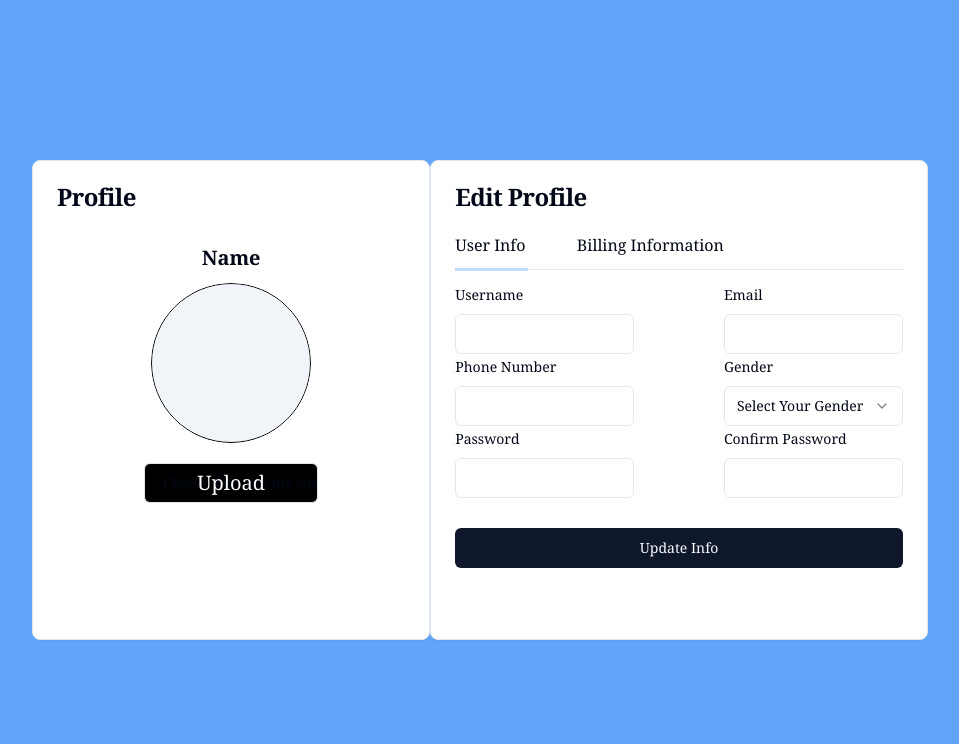
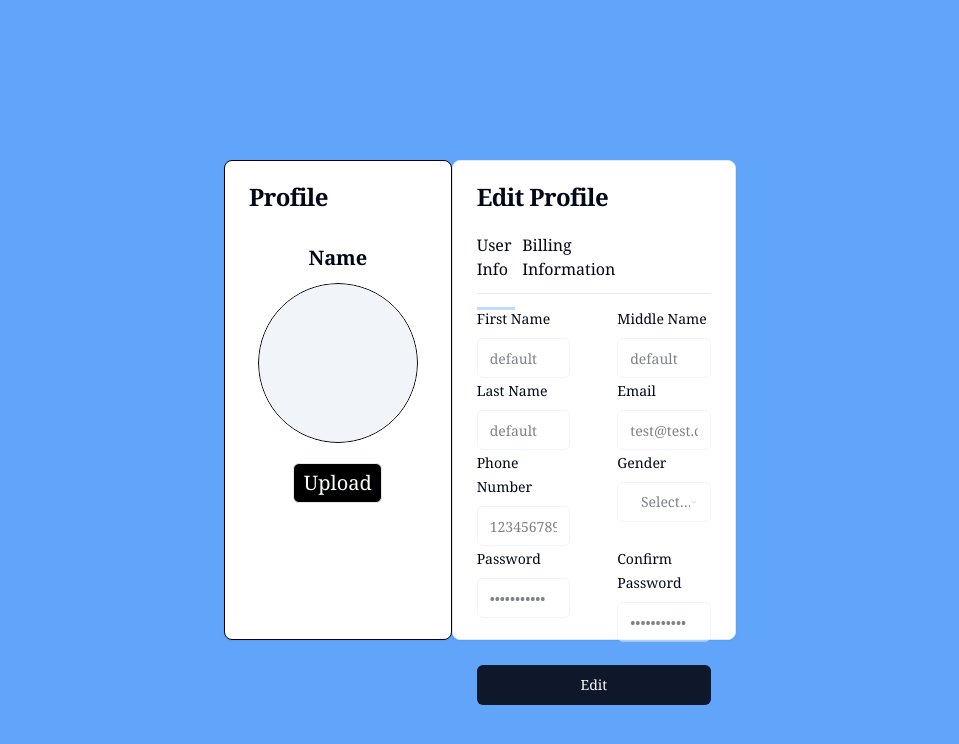
Before and after one commit to lLab-sy/eiei-se2, a Next.js app in the folder frontend/: page /user-profile in a window 1280 px wide. Shown: the top 744 px of the page, without its empty margins (160-1119 px from the left). Built offline with nearby package versions, Linux system fonts and the light colour scheme.

Commit message:
Improve: improve user profile

```diff
--- a/frontend/src/app/(logged-in)/user-profile/page.tsx
+++ b/frontend/src/app/(logged-in)/user-profile/page.tsx
@@ -29,18 +29,18 @@ import styles from "./animation.module.css";
 import { Label } from "@/components/ui/label";
 import Image from "next/image";
 import { Avatar, AvatarFallback, AvatarImage } from "@/components/ui/avatar";
+import { useToast } from "@/hooks/use-toast";
 
 //missing
 //sort position form error
 //upload photo functionality
 // reponsive
 
-const formSchema = z.object({
-  username: z
-      .string()
-      .min(15, "Username must contain at least 15 characters")
-      .max(50, "Username must contain at most 50 characters")
-      .regex(new RegExp("^[^0-9]*$"), "Username must not contain number"),
+const formSchema = z
+  .object({
+    firstName: z.string().optional(),
+    middleName: z.string().optional(),
+    lastName: z.string().optional(),
     email: z.string().email().max(100, ""),
     phone: z
       .string()
@@ -60,22 +60,33 @@ const formSchema = z.object({
         message: "Password should contain at least one special characters",
       }),
     confirmPassword: z.string(),
-
-
+  })
+  .superRefine((val, ctx) => {
+    if (val.password != val.confirmPassword) {
+      ctx.addIssue({
+        code: z.ZodIssueCode.custom,
+        path: ["confirmPassword"],
+        message: "Password do not match",
+      });
+    }
   });
 type formType = typeof formSchema;
 export default function UserPage() {
   const form = useForm<z.infer<formType>>({
     resolver: zodResolver(formSchema),
     defaultValues: {
-      email: "",
-      phone: "",
-      bank_account: "",
-      card_name: "",
-      card_number: "",
-      username: '',
-      password: '',
-      confirmPassword: '',
+      email: "test@test.com",
+      phone: "1234567890",
+      bank_account: "default",
+      card_name: "default",
+      card_number: "default",
+      firstName: "default",
+      middleName: "default",
+      lastName: "default",
+      password: "1234567890!",
+      confirmPassword: "1234567890!",
+      payment_type: 'QR_Code',
+
     },
   });
   /*
@@ -83,30 +94,39 @@ export default function UserPage() {
 
   use axios to post into database return it back and use that image to show
   */
+  const [isEdit, setIsEdit] = useState(false);
   const [click, setClick] = useState(true);
+  const { toast } = useToast()
   // redux to dispatch changes
   const [paymentState, setPaymentState] = useState("");
-  const handleSubmit = () => {
+  const handleSubmit = async () => {
     //dispatch to update each case or change only display to none else hidden
     console.log(form.getValues());
+    await new Promise(resolve => setTimeout(resolve, 1000))
+    toast({
+      variant: 'default',
+      title: 'Edit Profile',
+      description: 'Edit Profile Successful'
+    })
+    setIsEdit(false)
   };
   const [img, setImageState] = useState({
-    image:''
-  })
+    image: "",
+  });
 
-  const onImageChange = (e:any) => {
-    if(e.target.files && e.target.files[0]){
+  const onImageChange = (e: any) => {
+    if (e.target.files && e.target.files[0]) {
       // setImgState(e.target.files[0])
       setImageState({
-        image: URL.createObjectURL(e.target.files[0])
-      })
+        image: URL.createObjectURL(e.target.files[0]),
+      });
       // console.log(e.target.files)
     }
-  }
+  };
   return (
     <main className="font-serif min-h-screen flex bg-blue-400 relative items-center justify-center">
-      <div className="flex justify-around w-[70%] h-[60vh]">
-        <Card className="w-[400px]">
+      <div className="flex justify-around w-[40%] h-[60vh]">
+        <Card className="w-[400px] border border-black flex flex-col">
           <CardHeader>
             <CardTitle>Profile</CardTitle>
           </CardHeader>
@@ -117,8 +137,8 @@ export default function UserPage() {
             {/* <div className="bg-black w-[150px] h-[150px] rounded-full">
               <Image src={} alt=''/>
             </div> */}
-            <Avatar className='size-40'>
-              <AvatarImage src={img.image} alt=''/>
+            <Avatar className="size-40">
+              <AvatarImage src={img.image} alt="" />
               <AvatarFallback className="border border-black rounded-full"></AvatarFallback>
             </Avatar>
             <div className="w-[100%] flex justify-center">
@@ -132,7 +152,7 @@ export default function UserPage() {
             </div>
           </CardContent>
         </Card>
-        <Card className="w-[500px] relative">
+        <Card className=" relative w-[500px] flex flex-col">
           <CardHeader className="">
             <CardTitle>Edit Profile</CardTitle>
           </CardHeader>
@@ -141,7 +161,7 @@ export default function UserPage() {
               <Link
                 href={""}
                 onClick={() => setClick(true)}
-                className={`${styles.divLine} hover:after:scale-x-100 after:bg-blue-200 after:content-[''] after:w-[27%] after:h-[3px] after:absolute after:bottom-[-60%] after:left-0 ${click ? "after:scale-x-100" : "after:scale-x-0"}`}
+                className={` ${styles.divLine} hover:after:scale-x-100 after:bg-blue-200 after:content-[''] after:w-[27%] after:h-[3px] after:absolute after:bottom-[-60%] after:left-0 ${click ? "after:scale-x-100" : "after:scale-x-0"}`}
               >
                 User Info
               </Link>
@@ -166,16 +186,45 @@ export default function UserPage() {
                   <div
                     className={`${click ? "" : "hidden"} flex flex-row w-[100%] flex-wrap justify-between `}
                   >
-                    <FormField name='username' control={form.control} render={({field}) => (
+                    <FormField
+                      name="firstName"
+                      control={form.control}
+                      render={({ field }) => (
                         <FormItem className="w-[40%]">
-                      <FormLabel>Username</FormLabel>
+                          <FormLabel className="">First Name</FormLabel>
                           <FormControl>
-                        <Input {...field} type="text" />
+                            <Input disabled={!isEdit} {...field} type="text" />
                           </FormControl>
                           <FormMessage />
                         </FormItem>
-                    )}/>
-
+                      )}
+                    />
+                    <FormField
+                      name="middleName"
+                      control={form.control}
+                      render={({ field }) => (
+                        <FormItem className="w-[40%]">
+                          <FormLabel className="">Middle Name</FormLabel>
+                          <FormControl>
+                            <Input disabled={!isEdit} {...field} type="text" />
+                          </FormControl>
+                          <FormMessage />
+                        </FormItem>
+                      )}
+                    />
+                    <FormField
+                      name="lastName"
+                      control={form.control}
+                      render={({ field }) => (
+                        <FormItem className="w-[40%]">
+                          <FormLabel className="">Last Name</FormLabel>
+                          <FormControl>
+                            <Input disabled={!isEdit} {...field} type="text" />
+                          </FormControl>
+                          <FormMessage />
+                        </FormItem>
+                      )}
+                    />
                     <FormField
                       control={form.control}
                       name="email"
@@ -183,7 +232,7 @@ export default function UserPage() {
                         <FormItem className="w-[40%]">
                           <FormLabel>Email</FormLabel>
                           <FormControl>
-                            <Input {...field} type="text" />
+                            <Input disabled={!isEdit} {...field} type="text" />
                           </FormControl>
                           <FormMessage />
                         </FormItem>
@@ -196,7 +245,7 @@ export default function UserPage() {
                         <FormItem className="w-[40%]">
                           <FormLabel>Phone Number</FormLabel>
                           <FormControl>
-                            <Input {...field} type="text" />
+                            <Input disabled={!isEdit} {...field} type="text" />
                           </FormControl>
                           <FormMessage />
                         </FormItem>
@@ -213,7 +262,7 @@ export default function UserPage() {
                               onValueChange={field.onChange}
                               value={field.value}
                             >
-                              <SelectTrigger className="">
+                              <SelectTrigger disabled={!isEdit} className="">
                                 <SelectValue placeholder="Select Your Gender" />
                               </SelectTrigger>
                               <SelectContent>
@@ -232,26 +281,56 @@ export default function UserPage() {
                         </FormItem>
                       )}
                     />
-                    <FormField name="password" control={form.control} render={({field}) => (
+                    <FormField
+                      name="password"
+                      control={form.control}
+                      render={({ field }) => (
                         <FormItem className=" w-[40%]">
                           <FormLabel>Password</FormLabel>
                           <FormControl>
-                          <Input type='text' {...field}/>
+                            <Input
+                              disabled={!isEdit}
+                              type="password"
+                              {...field}
+                            />
                           </FormControl>
                           <FormMessage />
                         </FormItem>
-                    )}/>
-                    <FormField name="confirmPassword" control={form.control} render={({field}) => (
+                      )}
+                    />
+                    <FormField
+                      name="confirmPassword"
+                      control={form.control}
+                      render={({ field }) => (
                         <FormItem className=" w-[40%]">
                           <FormLabel>Confirm Password</FormLabel>
                           <FormControl>
-                          <Input type='text' {...field}/>
+                            <Input
+                              disabled={!isEdit}
+                              type="password"
+                              {...field}
+                            />
                           </FormControl>
                           <FormMessage />
                         </FormItem>
-                    )}/>
-                    <FormItem className="flex flex-col w-[100%] h-[100px] justify-center">
-                      <Button type="submit">Update Info</Button>
+                      )}
+                    />
+                    <FormItem className="flex flex-col w-[100%] pt-[10%] justify-center">
+                      <Button
+                        variant={`${isEdit ? "destructive" : "default"}`}
+                        type="reset"
+                        onClick={() => setIsEdit(!isEdit)}
+                      >
+                        {isEdit ? "Cancel" : "Edit"}
+                      </Button>
+                    </FormItem>
+                    <FormItem className="flex pt-[5%] flex-col w-[100%]">
+                      <Button
+                        className={`${isEdit ? "" : "hidden"} text-white bg-green-400 hover:bg-green-500`}
+                        type="submit"
+                      >
+                        Update Info
+                      </Button>
                     </FormItem>
                   </div>
                   <div className={`${click ? "hidden" : ""} w-[100%] `}>
@@ -262,7 +341,7 @@ export default function UserPage() {
                         <FormItem>
                           <FormLabel>Bank Account</FormLabel>
                           <FormControl>
-                            <Input type="text" {...field} />
+                            <Input disabled={!isEdit} type="text" {...field} />
                           </FormControl>
                           <FormMessage />
                         </FormItem>
@@ -277,6 +356,7 @@ export default function UserPage() {
                           <FormLabel>Default Payment Type</FormLabel>
                           <FormControl>
                             <Select
+                              disabled={!isEdit}
                               value={field.value}
                               onValueChange={(e) => {
                                 field.onChange(e);
@@ -285,7 +365,7 @@ export default function UserPage() {
 
                               // {...form.register("payment_type")}
                             >
-                              <SelectTrigger>
+                              <SelectTrigger disabled={!isEdit}>
                                 <SelectValue placeholder="Select" />
                               </SelectTrigger>
                               <SelectContent>
@@ -313,7 +393,11 @@ export default function UserPage() {
                           render={({ field }) => (
                             <FormItem>
                               <FormLabel>Name on card</FormLabel>
-                              <Input type="text" />
+                              <Input
+                                disabled={!isEdit}
+                                {...field}
+                                type="text"
+                              />
                             </FormItem>
                           )}
                         />
@@ -323,7 +407,11 @@ export default function UserPage() {
                           render={({ field }) => (
                             <FormItem>
                               <FormLabel>Card Number</FormLabel>
-                              <Input type="text" />
+                              <Input
+                                disabled={!isEdit}
+                                {...field}
+                                type="text"
+                              />
                             </FormItem>
                           )}
                         />
```
Lines whose indentation alone changed are shown as unchanged.
